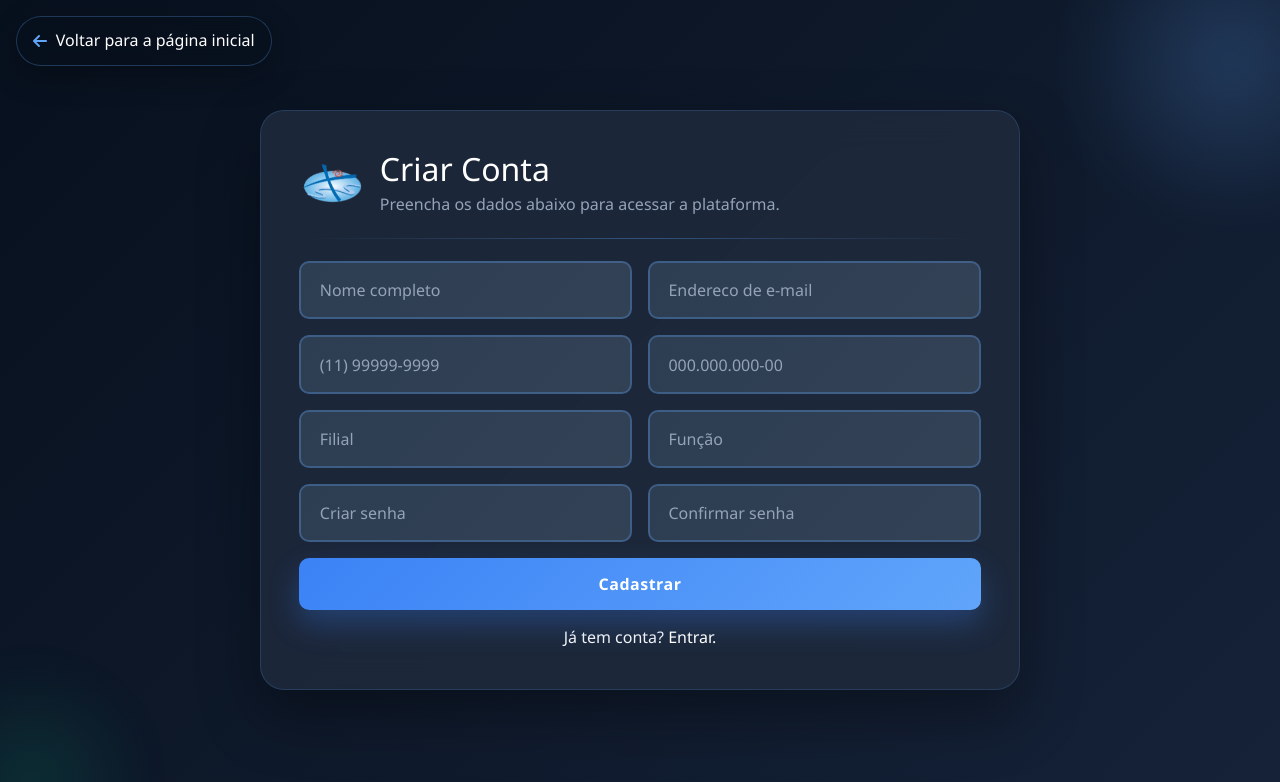
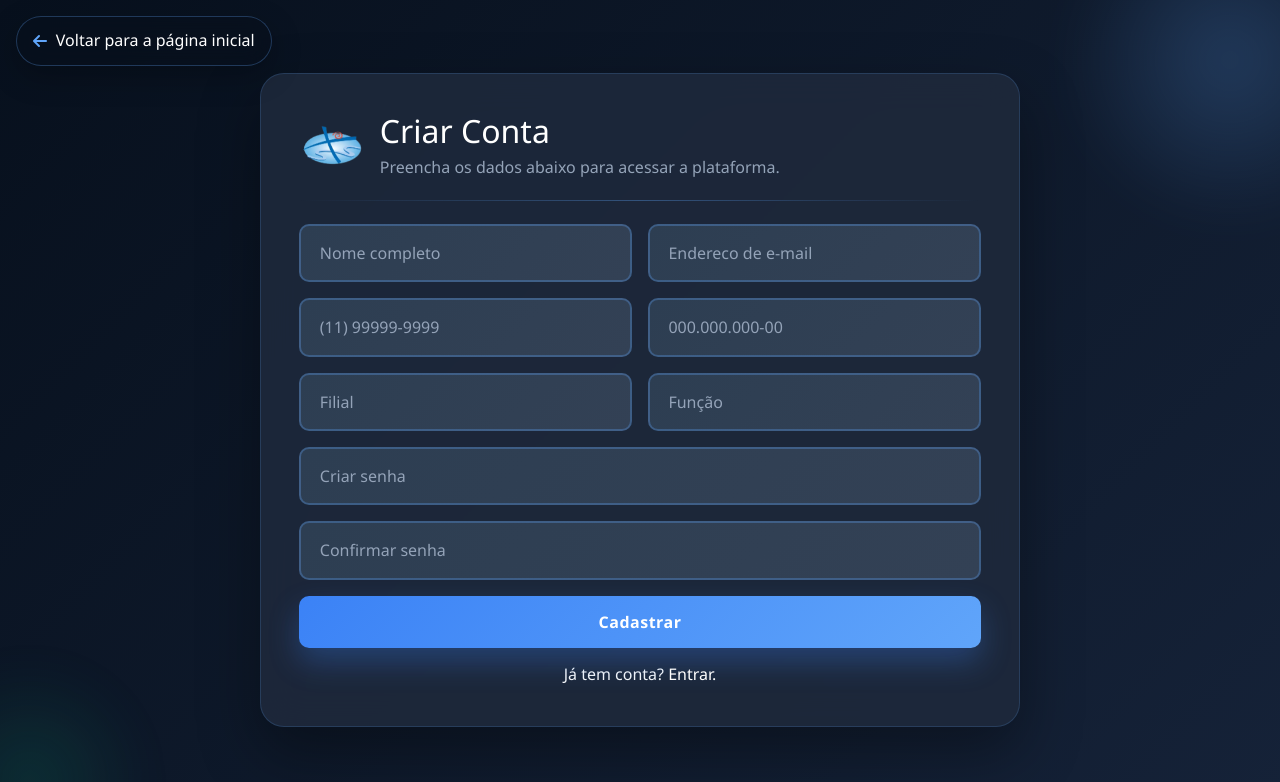
Before and after one commit to danielborbasousa/SiteManancial-Demo, a PHP site: page /SiteManancial-Demo/php/fiel/register.php in a window 1280 px wide; the page is wider, and only the part inside the window is pictured. Shown: the top 782 px of that part. Run offline with PHP 8.4, Linux system fonts and the light colour scheme.

Commit message:
fix: empilhar campos de senha no formulário de cadastro (php/fiel/register.php)

```diff
--- a/php/fiel/register.php
+++ b/php/fiel/register.php
@@ -149,7 +149,7 @@ if ($_SERVER["REQUEST_METHOD"] == "POST") {
                 </div>
             </div>
 
-            <div class="auth-form-grid auth-form-grid--two">
+            <div class="auth-form-grid">
                 <div>
                     <input type="password" name="IDF_SENHA" class="form-control custom-input" placeholder="Criar senha" minlength="6" maxlength="100" required>
                 </div>
```
